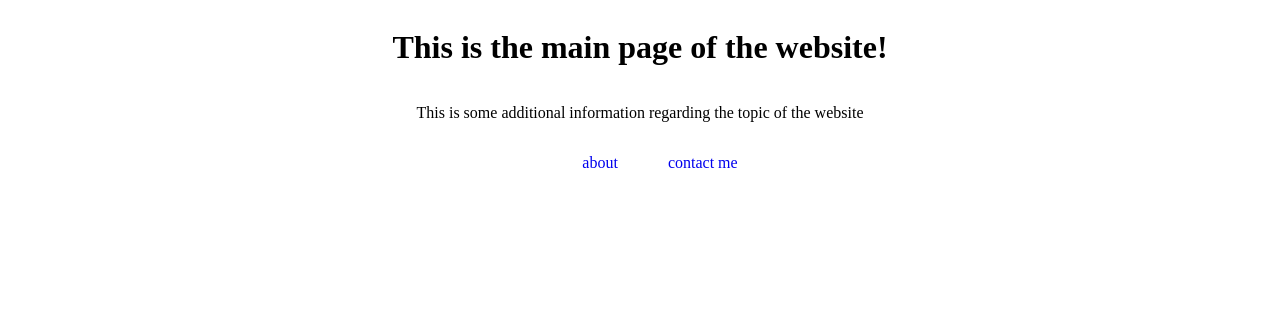
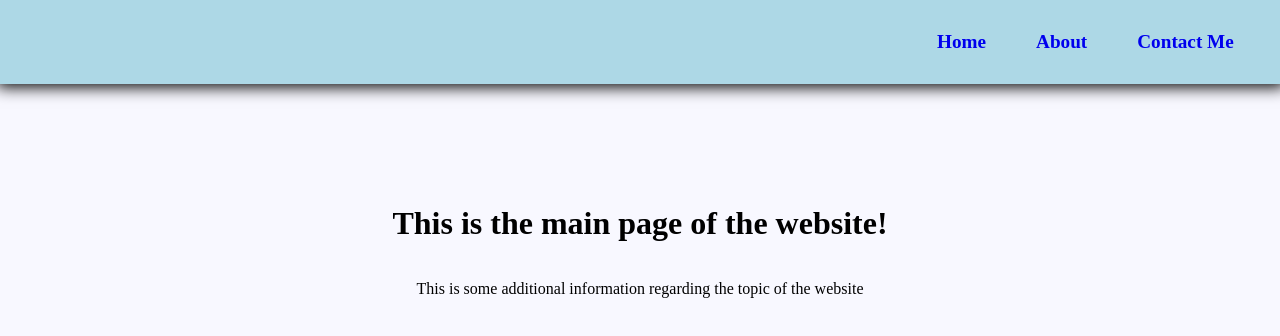
Before and after one commit to davebott-dev/Node_Basic_Site, a plain HTML site: page index.html in a window 1280 px wide. Drawn offline with Linux system fonts and the light colour scheme.

Commit message:
added more basic styling

```diff
--- a/index.html
+++ b/index.html
@@ -5,11 +5,21 @@
     <meta name="viewport" content="width=device-width, initial-scale=1.0">
     <title>Index</title>
     <style>
-        body {
+        html {
+            background: ghostwhite;
+            padding: 0px;
+            margin: 0px;
+        }
+        body,main {
+            padding: 0px;
+            margin: 0px;
             display: flex;
             flex-direction: column;
             align-items: center;
             justify-content: center;
+        }
+        main {
+            margin-top: 100px;
         }
         ul {
             display: flex;
@@ -20,17 +30,39 @@
             text-decoration: none;
             list-style: none;
         }
+        a {
+            font-size: larger;
+            font-weight: bold;
+        }
+        nav {
+            background: lightblue;
+            box-shadow: 1px 3px 15px black;
+            width: 95.5%;
+            padding: 15px;
+            padding-right: 50px;
+            display: flex;
+            flex-direction: row;
+            justify-content: flex-end;
+        }
     </style>
 
 </head>
 <body>
-    <h1> This is the main page of the website!</h1>
-    <p>This is some additional information regarding the topic of the website</p>
+    <nav>
+        <ul>
+            <li><a href="/">Home</a></li>
+            <li><a href="about">About</a></li>
+            <li><a href="contact-me">Contact Me</a></li>
+        </ul>
+    </nav>
+    <main>
+        <h1> This is the main page of the website!</h1>
+        <p>This is some additional information regarding the topic of the website</p>
 
-    <ul>
-        <li><a href="about">about</a></li>
-        <li><a href="contact-me">contact me</a></li>
-    </ul>
+    </main>
+
+
+
 </body>
 
 </html>
```
Also changed, not shown: about.html (+35 -0 lines), contact-me.html (+32 -0 lines).
